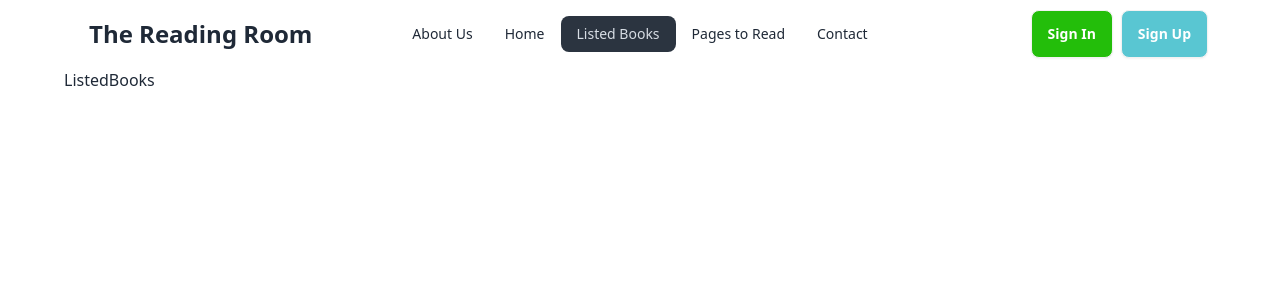
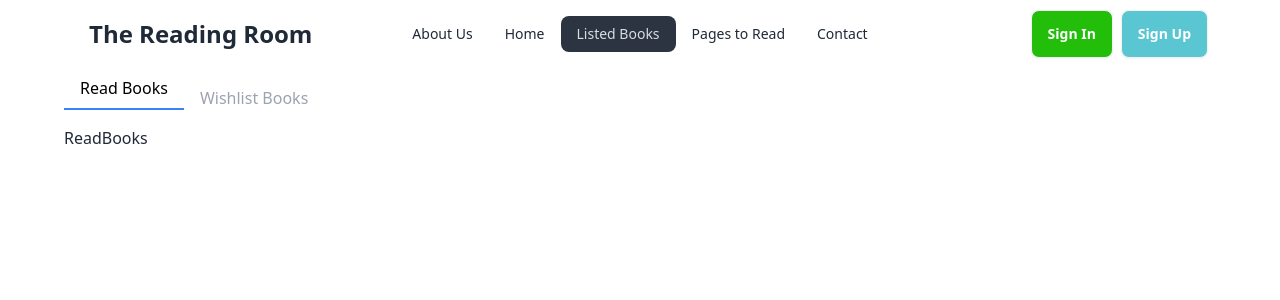
Before and after one commit to Noman0303/Book-vibe, a React (Vite) app: page /listedBooks in a window 1280 px wide. Shown: the top 300 px of the page. Built offline with nearby package versions, Linux system fonts and the light colour scheme.

Commit message:
listed books tab done

```diff
--- a/src/component/BooksDetails.jsx
+++ b/src/component/BooksDetails.jsx
@@ -1,4 +1,6 @@
 import { useLoaderData, useParams } from "react-router-dom"
+import WishListBooks from "./WishListBooks";
+import ReadBooks from "./ReadBooks";
 
 const BooksDetails = () => {
   const books = useLoaderData();
@@ -30,8 +32,8 @@ const BooksDetails = () => {
         <p className="mt-3"> <span className="font-normal mr-36 text-[#131313B3] opacity-70">Rating:</span> <span className="font-semibold">{rating}</span></p>
 
         <div className="mt-8 mb-4">
-        <button className="btn w-24 font-semibold mr-4">Read</button>
-        <button className="btn w-32 bg-[#50B1C9] text-white font-semibold">WishList</button>
+        <button className="btn w-24 font-semibold mr-4" onClick={<ReadBooks></ReadBooks>}>Read</button>
+        <button className="btn w-32 bg-[#50B1C9] text-white font-semibold" onClick={<WishListBooks></WishListBooks>} >WishList</button>
         </div>
 
 
--- a/src/component/ListedBooks.jsx
+++ b/src/component/ListedBooks.jsx
@@ -1,7 +1,44 @@
+import { useState } from "react";
+import ReadBooks from "./ReadBooks";
+import WishListBooks from "./WishListBooks";
+
 const ListedBooks = () => {
+
+  const [activeTab, setActiveTab] = useState('read');
+
+  const handleTabClick = (tab) => {
+    setActiveTab(tab);
+  };
+
   return (
-    <div>ListedBooks</div>
-  )
-}
+    <div>
+      <div role="tablist" className="tabs flex ">
+        <button
+          role="tab"
+          aria-selected={activeTab === 'read'}
+          aria-controls="read-panel"
+          onClick={() => handleTabClick('read')}
+          className={`px-4 tab-button ${activeTab === 'read' ? 'border-blue-500 border-b-2 text-black py-2 tab-active' : 'border-transparent text-gray-400 '}`}>
+          Read Books
+        </button>
+
+        <button
+          role="tab"
+          aria-selected={activeTab === 'wishlist'}
+          aria-controls="wishlist-panel"
+          onClick={() => handleTabClick('wishlist')}
+          className={`px-4 tab-button ${activeTab === 'wishlist' ?  'border-blue-500 border-b-2 text-black py-2' : 'border-transparent text-gray-400 '}`}>
+          Wishlist Books
+        </button>
+      </div>
+
+      <div className="mt-4">
+        {activeTab === 'read' && <ReadBooks></ReadBooks>}
+        {activeTab === 'wishlist' && <WishListBooks></WishListBooks>}
+      </div>
+    </div>
+  );
+};
+
 
 export default ListedBooks
--- /dev/null
+++ b/src/component/ReadBooks.jsx
@@ -0,0 +1,7 @@
+const ReadBooks = () => {
+  return (
+    <div>ReadBooks</div>
+  )
+}
+
+export default ReadBooks
--- /dev/null
+++ b/src/component/WishListBooks.jsx
@@ -0,0 +1,7 @@
+const WishListBooks = () => {
+  return (
+    <div>WishListBooks</div>
+  )
+}
+
+export default WishListBooks
```
